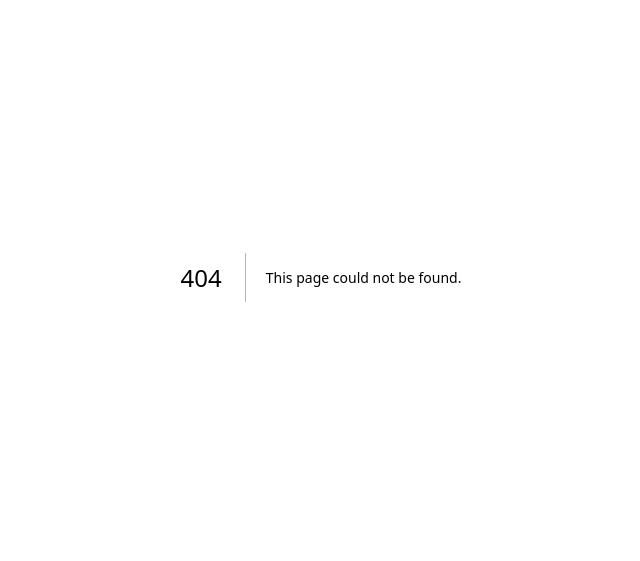
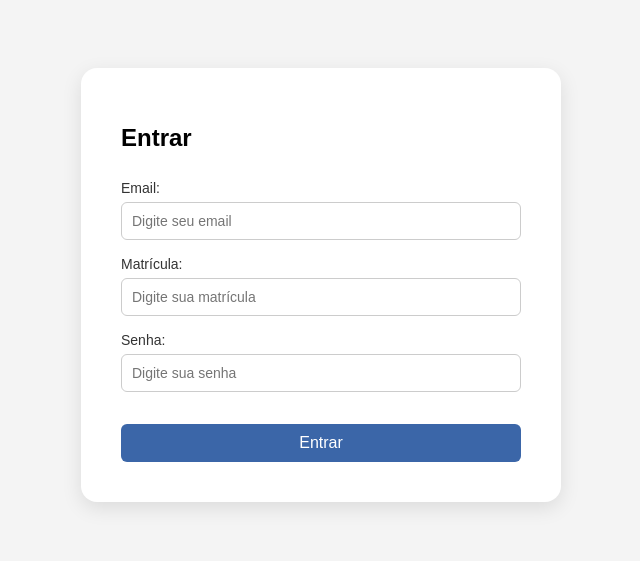
Before and after one commit to Daniel-Tavares-de-Lima/projetoIntegradorSenac, a Next.js app: page /login in a window 1280 px wide. Before the commit this address had no page. Shown: the part 123-684 px from the top of the page, without its empty margins (319-959 px from the left). Built offline with nearby package versions, Linux system fonts and the light colour scheme.

Commit message:
Tela de Login adicionada

```diff
--- /dev/null
+++ b/src/app/login/page.tsx
@@ -0,0 +1,29 @@
+'use client'
+import loginStyles from '../styles/login.module.css';
+
+export default function LoginPage() {
+  return (
+    <div className={loginStyles.container}>
+      <form className={loginStyles.form}>
+        <h1>Entrar</h1>
+
+        <label>
+          Email:
+          <input type="email" placeholder="Digite seu email" required />
+        </label>
+
+        <label>
+          Matrícula:
+          <input type="text" placeholder="Digite sua matrícula" required />
+        </label>
+
+        <label>
+          Senha:
+          <input type="password" placeholder="Digite sua senha" required />
+        </label>
+
+        <button type="submit">Entrar</button>
+      </form>
+    </div>
+  )
+}
--- /dev/null
+++ b/src/app/styles/login.module.css
@@ -0,0 +1,60 @@
+body{
+    font-family: Arial, Helvetica, sans-serif;
+}
+
+.container {
+    height: 100vh;
+    display: flex;
+    justify-content: center;
+    align-items: center;
+    background-color: #f4f4f4;
+  }
+
+  .form {
+    background-color: white;
+    padding: 40px;
+    border-radius: 16px;
+    box-shadow: 0 6px 20px rgba(0, 0, 0, 0.1);
+    width: 400px;
+    display: flex;
+    flex-direction: column;
+    gap: 16px;
+  }
+
+  .form h1 {
+    text-align: left;
+    font-size: 24px;
+    font-weight: bold;
+    margin-bottom: 12px;
+  }
+
+  .form label {
+    display: flex;
+    flex-direction: column;
+    font-size: 14px;
+    color: #333;
+  }
+
+  .form input {
+    margin-top: 6px;
+    padding: 10px;
+    border: 1px solid #ccc;
+    border-radius: 6px;
+    font-size: 14px;
+  }
+
+  .form button {
+    margin-top: 16px;
+    padding: 10px;
+    font-size: 16px;
+    background-color: #3b66a8;
+    color: white;
+    border: none;
+    border-radius: 6px;
+    cursor: pointer;
+    transition: background-color 0.3s ease;
+  }
+
+  .form button:hover {
+    background-color: #2f5189;
+  }
```
